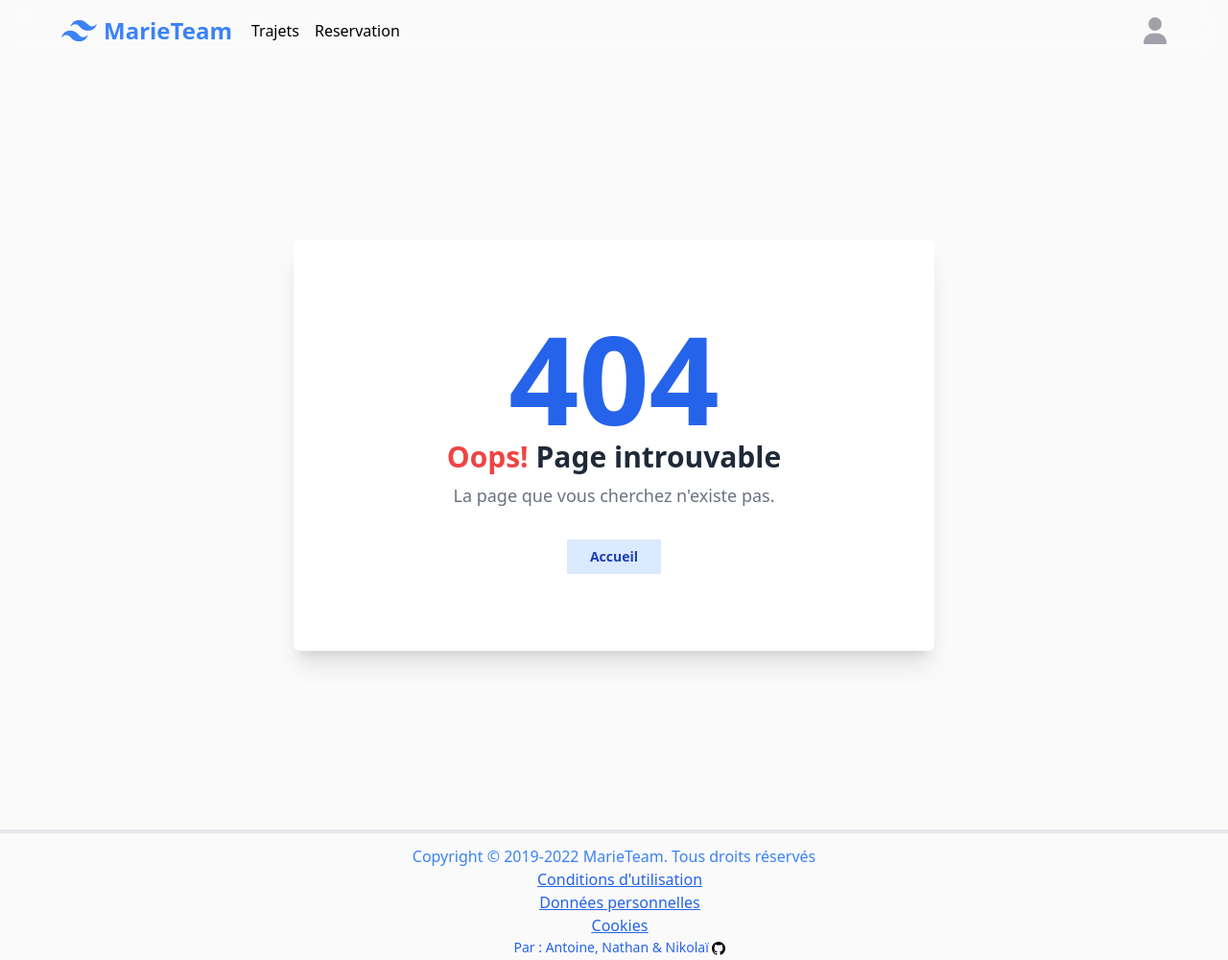
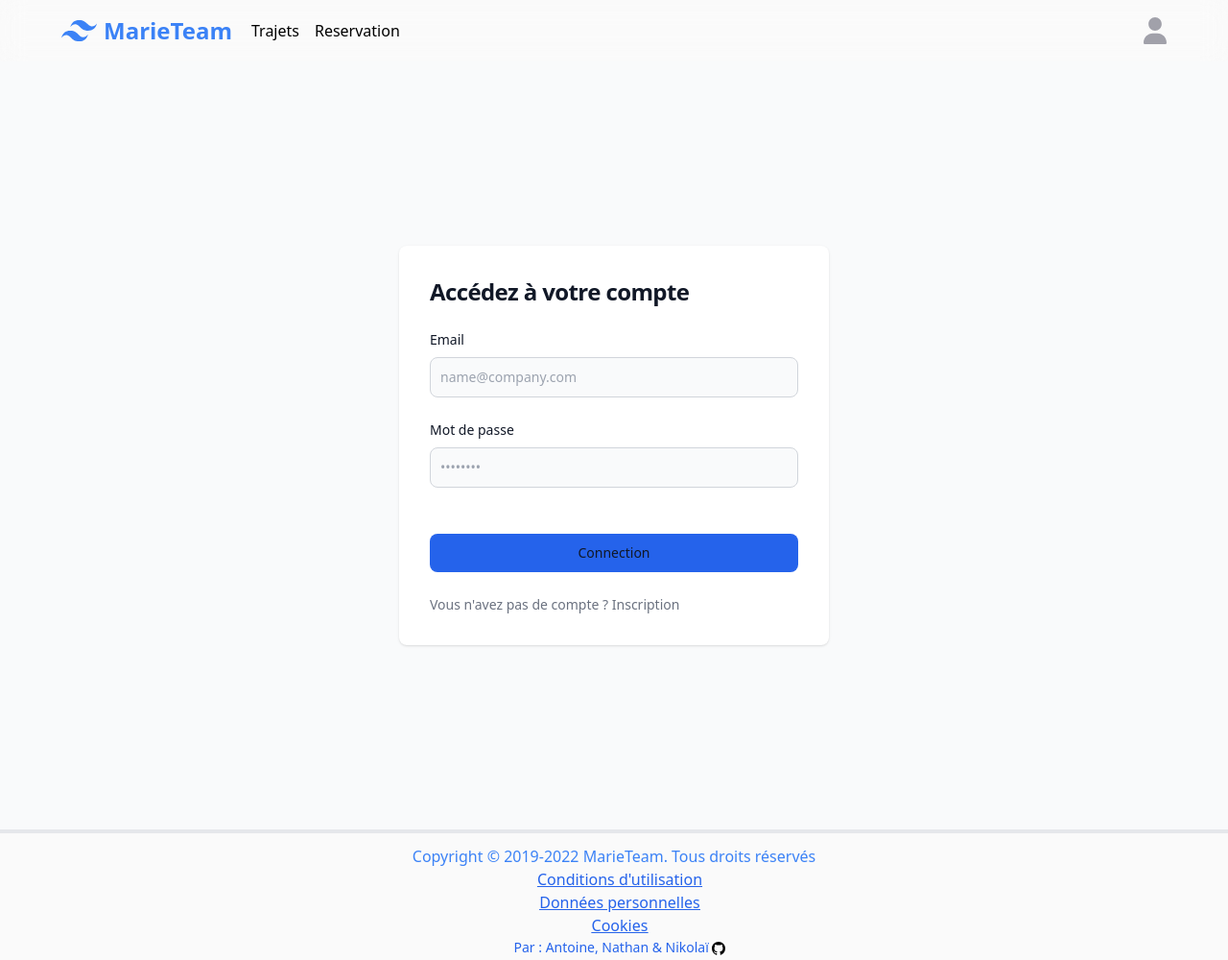
Before and after one commit to VDEV-BTS/website, a PHP site: page /login in a window 1280 px wide. Shown: the whole page at 96% size. Run offline with PHP 8.4, Linux system fonts and the light colour scheme; style sheets or scripts are compiled from the project's sources.

Commit message:
Ajout page login

```diff
--- a/components/appbar.php
+++ b/components/appbar.php
@@ -35,7 +35,7 @@ $user = null;
 
       <div id="appbar-profile-menu" class="hidden absolute right-0 w-40 mt-2 p-1 rounded-md border border-zinc-400 shadow-lg text-sm bg-zinc-50">
         <?php if (is_null($user)) : ?>
-          <a href="/" class="w-full flex items-center px-3 py-2 rounded-md hover:bg-blue-500/70 outline-none focus-visible:bg-blue-500/70">Se connecter</a>
+          <a href="/login" class="w-full flex items-center px-3 py-2 rounded-md hover:bg-blue-500/70 outline-none focus-visible:bg-blue-500/70">Se connecter</a>
         <?php else : ?>
           <h1 class="py-2 px-3 font-semibold">Bonjour</h1>
 
--- a/index.php
+++ b/index.php
@@ -29,6 +29,9 @@
     case '/donnees-personnelles':
       require __DIR__ . '/views/donnees-personnelles.php';
       break;
+    case '/login':
+      require __DIR__ . '/views/login.php';
+      break;
     default:
       require __DIR__ . '/views/404.php';
       break;
--- /dev/null
+++ b/views/login.php
@@ -0,0 +1,27 @@
+<section class="bg-gray-50">
+    <div class="flex flex-col items-center justify-center px-6 py-8 mx-auto md:h-screen lg:py-0">
+        <div class="w-full bg-white rounded-lg shadow md:mt-0 sm:max-w-md xl:p-0">
+            <div class="p-6 space-y-4 md:space-y-6 sm:p-8">
+                <h1 class="text-xl font-bold leading-tight tracking-tight text-gray-900 md:text-2xl">
+                    Accédez à votre compte
+                </h1>
+                <form class="space-y-4 md:space-y-6" action="#">
+                    <div>
+                        <label for="email" class="block mb-2 text-sm font-medium text-gray-900 ">Email</label>
+                        <input type="email" name="email" id="email" class="bg-gray-50 border border-gray-300 text-gray-900 sm:text-sm rounded-lg focus:ring-primary-600 focus:border-primary-600 block w-full p-2.5" placeholder="name@company.com" required="">
+                    </div>
+                    <div>
+                        <label for="password" class="block mb-2 text-sm font-medium text-gray-900">Mot de passe</label>
+                        <input type="password" name="password" id="password" placeholder="••••••••" class="bg-gray-50 border border-gray-300 text-gray-900 sm:text-sm rounded-lg focus:ring-primary-600 focus:border-primary-600 block w-full p-2.5" required="">
+                    </div>
+                    <div class="flex items-center justify-between">
+                    </div>
+                    <button type="submit" class="w-full text-gray-900 bg-blue-600 hover:bg-blue-700 focus:ring-4 focus:outline-none focus:ring-primary-300 font-medium rounded-lg text-sm px-5 py-2.5 text-center">Connection</button>
+                    <p class="text-sm font-light text-gray-500">
+                        Vous n'avez pas de compte ? <a href="#" class="font-medium text-primary-600 hover:underline">Inscription</a>
+                    </p>
+                </form>
+            </div>
+        </div>
+    </div>
+</section>
```
